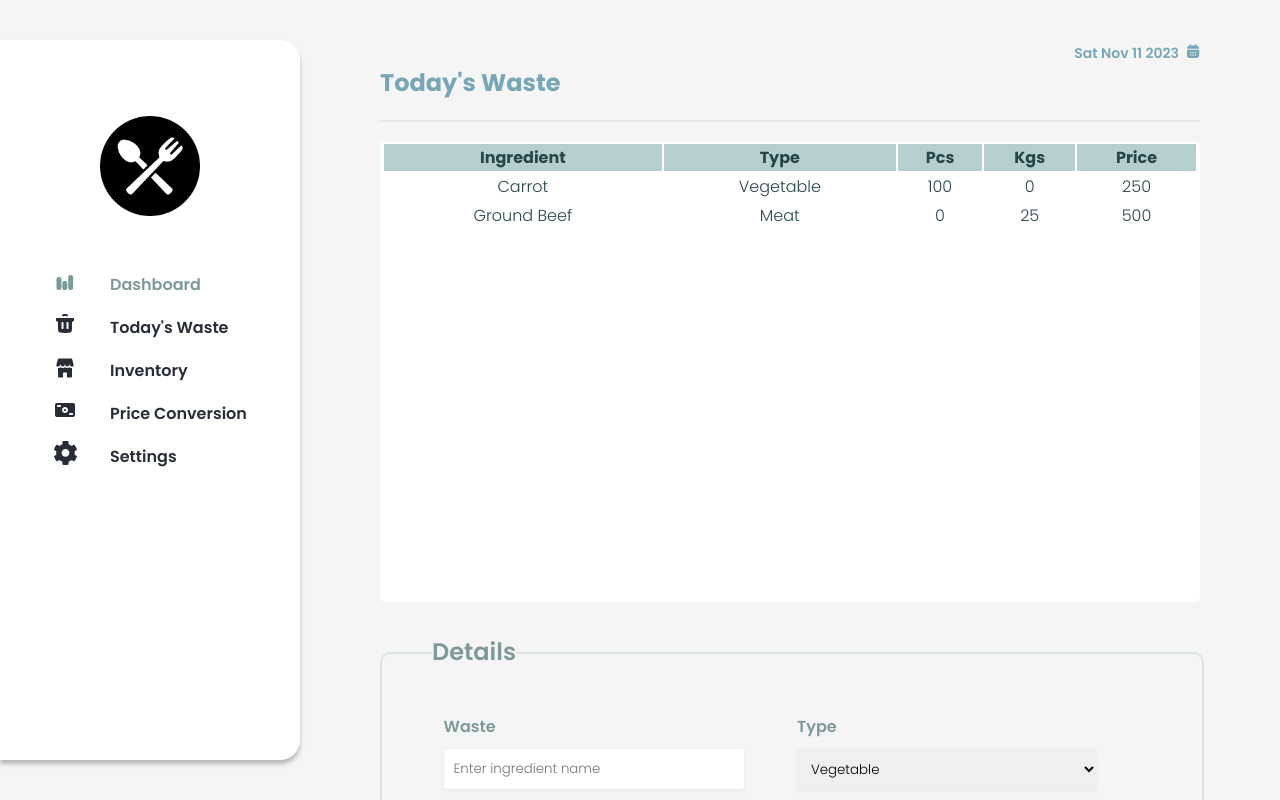
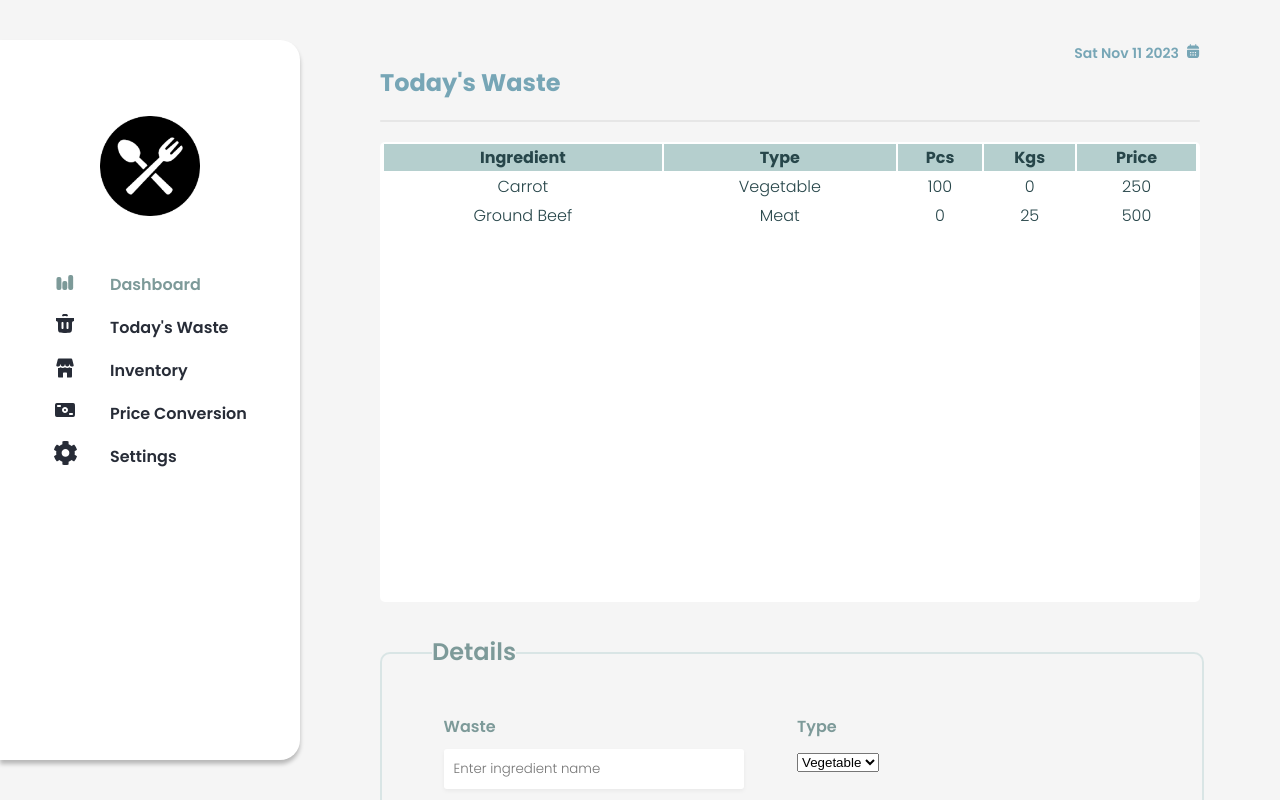
Before and after one commit to sabacsain/softEng, a React (Create React App) app: page /todaywaste in a window 1280 px wide. Shown: the top 800 px of the page. Built offline with nearby package versions, Linux system fonts and the light colour scheme.

Commit message:
changed labels

```diff
--- a/src/css/todaywaste.css
+++ b/src/css/todaywaste.css
@@ -72,7 +72,7 @@
 }
 
 #today-waste-details input,
-#today-waste-details #details-type {
+#today-waste-details #waste-type {
   width: 300px;
   height: 40px;
   font-family: "Poppins";
```
Also changed, not shown: src/Expiration.js (added, +10 -0 lines).
